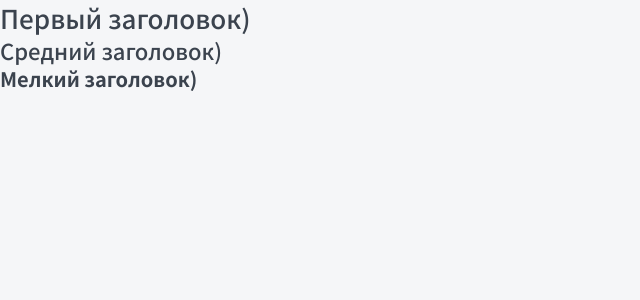
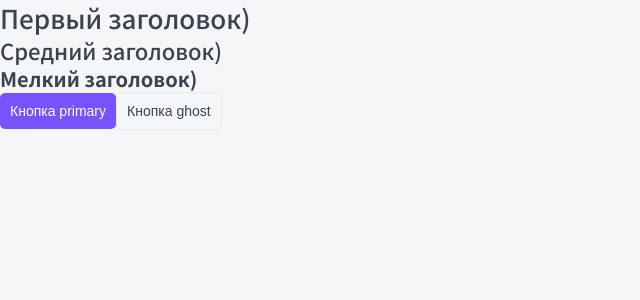
Before and after one commit to abr-ya/next-top, a Next.js app: page / in a window 1280 px wide. Shown: the top 300 px of the page, without its empty margins (0-640 px from the left). Built offline with nearby package versions, Linux system fonts and the light colour scheme.

Commit message:
feature: Add Button component

```diff
--- /dev/null
+++ b/components/Button/Button.module.css
@@ -0,0 +1,35 @@
+.button {
+  display: inline-block;
+
+  box-sizing: border-box;
+  padding: 10px;
+
+  cursor: pointer;
+  transition: all 0.2s;
+  text-align: center;
+
+  border: none;
+  border-radius: 5px;
+
+  font-size: 14px;
+}
+
+.primary {
+  color: var(--white);
+  background-color: var(--primary);
+}
+
+.primary:hover {
+  background-color: var(--primary-hover);
+}
+
+.ghost {
+  color: var(--black);
+  border: 1px solid var(--gray-light);
+  background: none;
+}
+
+.ghost:hover {
+  color: var(--white);
+  background-color: var(--primary);
+}
--- /dev/null
+++ b/components/Button/Button.props.ts
@@ -0,0 +1,6 @@
+import { ButtonHTMLAttributes, DetailedHTMLProps, ReactNode } from 'react';
+
+export interface ButtonProps extends DetailedHTMLProps<ButtonHTMLAttributes<HTMLButtonElement>, HTMLButtonElement> {
+  children: ReactNode;
+  variant: 'primary' | 'ghost';
+}
--- /dev/null
+++ b/components/Button/Button.tsx
@@ -0,0 +1,17 @@
+import styles from './Button.module.css';
+import { ButtonProps } from './Button.props';
+import cn from 'classnames';
+
+export const Button = ({ variant, children, className, ...props }: ButtonProps): JSX.Element => {
+	return (
+		<button
+			className={cn(className, styles.button, {
+				[styles.primary]: variant == 'primary',
+				[styles.ghost]: variant == 'ghost',
+			})}
+      {...props}
+		>
+			{children}
+		</button>
+	);
+};
--- a/components/index.ts
+++ b/components/index.ts
@@ -1 +1,2 @@
 export * from './Htag/Htag';
+export * from './Button/Button';
--- a/package.json
+++ b/package.json
@@ -12,6 +12,7 @@
     "style:fix": "stylelint \"**/*.css\" --fix"
   },
   "dependencies": {
+    "classnames": "^2.3.2",
     "next": "12.0.1",
     "react": "17.0.2",
     "react-dom": "17.0.2"
--- a/pages/index.tsx
+++ b/pages/index.tsx
@@ -1,12 +1,15 @@
 import React from 'react';
-import { Htag } from '../components';
+import { Button, Htag } from '../components';
 
 export default function Home(): JSX.Element {
   return (
     <>
-			<Htag tag='h1'>Первый заголовок)</Htag>
-			<Htag tag='h2'>Средний заголовок)</Htag>
-			<Htag tag='h3'>Мелкий заголовок)</Htag>
-		</>
+      <Htag tag='h1'>Первый заголовок)</Htag>
+      <Htag tag='h2'>Средний заголовок)</Htag>
+      <Htag tag='h3'>Мелкий заголовок)</Htag>
+
+      <Button variant='primary'>Кнопка primary</Button>
+			<Button variant='ghost'>Кнопка ghost</Button>
+    </>
   );
 }
--- a/styles/globals.css
+++ b/styles/globals.css
@@ -21,8 +21,10 @@
 
 :root {
   --black: #3B434E;
+  --gray-light: #EBEBEB;
   --white: white;
   --primary: #7653FC;
+  --primary-hover: #6344DF;
   --red: #FC836D;
   --green: #1DC37E;
   --green-light: #C8F8E4;
```
Also changed, not shown: 1 other file (tests, documents, lock files or other folders).
